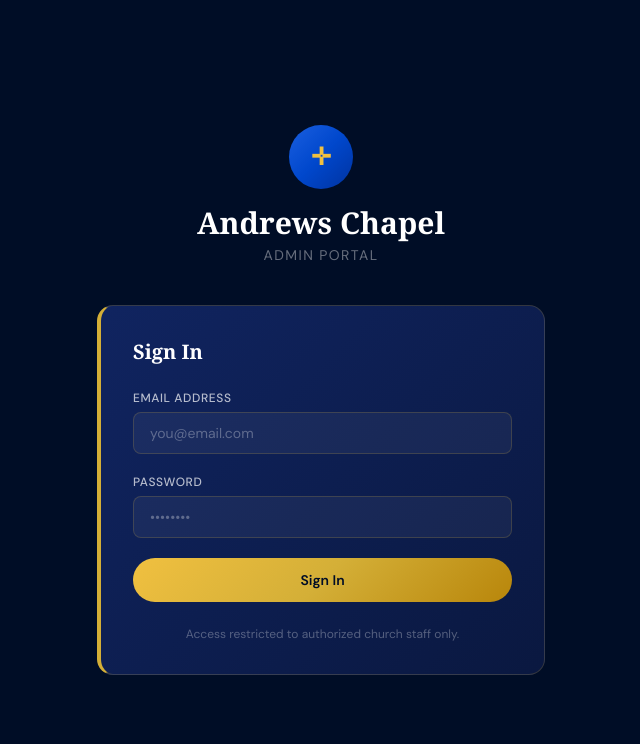
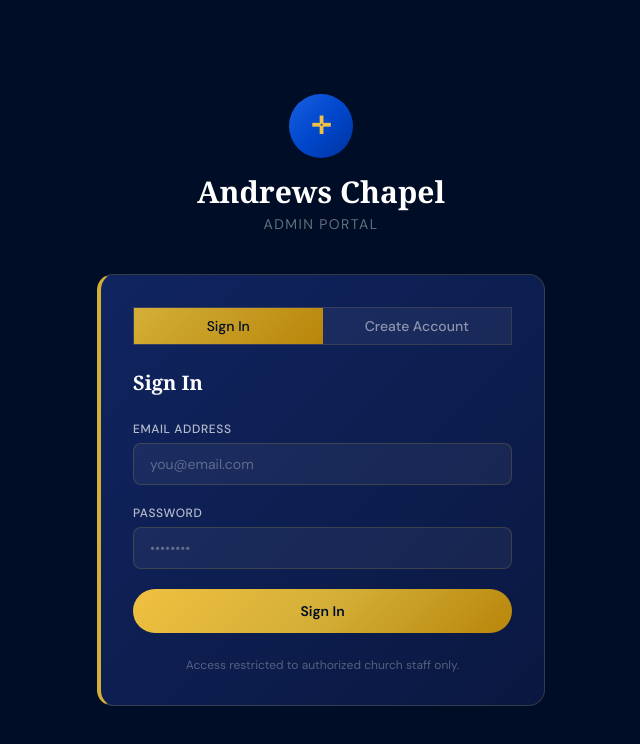
Before and after one commit to CMjmc86/andrews-chapel-next, a Next.js app: page /auth in a window 1280 px wide. Shown: the top 744 px of the page, without its empty margins (319-959 px from the left). Built offline with nearby package versions, Linux system fonts and the light colour scheme; no server answers; a web font is replaced by a local one.

Commit message:
Phase 2: Role management complete, RLS fix, email display, auth signup

```diff
--- a/src/app/admin/roles/page.tsx
+++ b/src/app/admin/roles/page.tsx
@@ -16,8 +16,8 @@ type AdminUser = {
   id: string;
   user_id: string;
   role: Role;
+  email?: string;
   created_at: string;
-  email?: string;
 };
 
 const ROLE_LABELS: Record<Role, string> = {
@@ -78,17 +78,13 @@ export default function RolesPage() {
       .from("admin_roles")
       .select("*")
       .order("created_at", { ascending: true });
-
-    if (data) {
-      // Fetch emails from auth.users via a server call would be ideal,
-      // but for now we show user_id truncated
-      setAdmins(data as AdminUser[]);
-    }
+    if (data) setAdmins(data as AdminUser[]);
     setLoading(false);
   }, []);
 
   const checkAuth = useCallback(async () => {
     const role = await getUserRole();
+    console.log("Role detected:", role);
     if (!role) { router.push("/auth"); return; }
     if (!canManageRoles(role)) { router.push("/admin"); return; }
     setUserRole(role);
@@ -103,18 +99,11 @@ export default function RolesPage() {
     setAddLoading(true);
     setAddError("");
     setAddSuccess("");
-
-    // Look up user by email using admin_roles join —
-    // We need the user's UUID from their email.
-    // Since we can't query auth.users directly from client,
-    // we'll use a Supabase RPC or prompt for user_id.
-    // For now, call our API route to handle this server-side.
     const res = await fetch("/api/admin/add-role", {
       method: "POST",
       headers: { "Content-Type": "application/json" },
       body: JSON.stringify({ email: newEmail, role: newRole }),
     });
-
     const result = await res.json();
     if (!res.ok || !result.success) {
       setAddError(result.error || "Failed to add user. Make sure they have an existing account.");
@@ -143,7 +132,6 @@ export default function RolesPage() {
 
   return (
     <main className="min-h-screen bg-[#000D26] text-white">
-      {/* Header */}
       <header
         className="px-6 py-4 flex items-center justify-between"
         style={{ borderBottom: "1px solid rgba(212,175,55,0.15)", background: "rgba(16,36,96,0.5)" }}
@@ -169,8 +157,6 @@ export default function RolesPage() {
       </header>
 
       <div className="max-w-4xl mx-auto px-4 py-8 space-y-6">
-
-        {/* Add User Form */}
         {showAddForm && (
           <div className="p-6 rounded-xl" style={cardStyle}>
             <h2 className="font-serif text-lg font-bold text-white mb-4">Add Admin User</h2>
@@ -225,7 +211,6 @@ export default function RolesPage() {
           </div>
         )}
 
-        {/* Role Legend */}
         <div className="grid grid-cols-2 sm:grid-cols-4 gap-3">
           {(Object.keys(ROLE_LABELS) as Role[]).map((role) => {
             const colors = ROLE_COLORS[role];
@@ -244,7 +229,6 @@ export default function RolesPage() {
           })}
         </div>
 
-        {/* Admin Users List */}
         <div>
           <h2 className="font-serif text-lg font-bold text-white mb-4">Admin Users ({admins.length})</h2>
           {loading ? (
@@ -267,11 +251,12 @@ export default function RolesPage() {
                       <RoleBadge role={admin.role} />
                       <p className="text-white/25 text-xs">Added {formatDate(admin.created_at)}</p>
                     </div>
-                    <p className="text-white/50 text-xs font-mono">User ID: {admin.user_id.slice(0, 16)}...</p>
+                    <p className="text-white/60 text-sm">
+                      {admin.email || `User ID: ${admin.user_id.slice(0, 16)}...`}
+                    </p>
                   </div>
 
                   <div className="flex items-center gap-2 flex-wrap">
-                    {/* Change role — can't change your own role or other super_admins */}
                     <div style={{ background: "rgba(255,255,255,0.05)", border: "1px solid rgba(212,175,55,0.2)", borderRadius: "0.5rem" }}>
                       <select
                         value={admin.role}
@@ -285,7 +270,6 @@ export default function RolesPage() {
                       </select>
                     </div>
 
-                    {/* Delete */}
                     {confirmDelete === admin.id ? (
                       <div className="flex gap-2">
                         <button
--- a/src/app/api/admin/add-role/route.ts
+++ b/src/app/api/admin/add-role/route.ts
@@ -47,7 +47,7 @@ export async function POST(req: Request): Promise<NextResponse> {
     // Insert new role
     const { error: insertError } = await supabaseAdmin
       .from("admin_roles")
-      .insert([{ user_id: user.id, role }]);
+      .insert([{ user_id: user.id, role, email}]);
 
     if (insertError) {
       return NextResponse.json({ success: false, error: insertError.message }, { status: 500 });
--- a/src/app/auth/page.tsx
+++ b/src/app/auth/page.tsx
@@ -8,18 +8,55 @@ const inputCls = "w-full px-4 py-2.5 rounded-lg text-sm text-white bg-transparen
 
 export default function AuthPage() {
   const router = useRouter();
+  const [mode, setMode] = useState<"signin" | "signup">("signin");
   const [loading, setLoading] = useState(false);
   const [error, setError] = useState("");
-  const [form, setForm] = useState({ email: "", password: "" });
+  const [success, setSuccess] = useState("");
+  const [form, setForm] = useState({ email: "", password: "", confirm_password: "" });
 
   function handleChange(e: React.ChangeEvent<HTMLInputElement>) {
     setForm((prev) => ({ ...prev, [e.target.name]: e.target.value }));
+  }
+
+  function switchMode(newMode: "signin" | "signup") {
+    setMode(newMode);
+    setError("");
+    setSuccess("");
+    setForm({ email: "", password: "", confirm_password: "" });
   }
 
   async function handleSubmit(e: React.FormEvent) {
     e.preventDefault();
     setLoading(true);
     setError("");
+    setSuccess("");
+
+    if (mode === "signup") {
+      if (form.password !== form.confirm_password) {
+        setError("Passwords do not match.");
+        setLoading(false);
+        return;
+      }
+      if (form.password.length < 8) {
+        setError("Password must be at least 8 characters.");
+        setLoading(false);
+        return;
+      }
+      const { error: sbError } = await supabase.auth.signUp({
+        email: form.email,
+        password: form.password,
+      });
+      if (sbError) {
+        setError(sbError.message);
+        setLoading(false);
+        return;
+      }
+      setSuccess("Account created! You can now be assigned a role by the admin. Sign in below.");
+      switchMode("signin");
+      setLoading(false);
+      return;
+    }
+
     const { error: sbError } = await supabase.auth.signInWithPassword({
       email: form.email,
       password: form.password,
@@ -42,9 +79,39 @@ export default function AuthPage() {
           <h1 className="font-serif text-3xl font-bold text-white mb-1">Andrews Chapel</h1>
           <p className="text-white/40 text-sm uppercase tracking-widest">Admin Portal</p>
         </div>
+
         <div className="rounded-2xl p-8" style={{ background: "linear-gradient(135deg, #102460 0%, #0a1840 100%)", border: "1px solid rgba(212,175,55,0.2)", borderLeft: "4px solid #D4AF37" }}>
-          <h2 className="font-serif text-xl font-bold text-white mb-6">Sign In</h2>
+          {/* Mode toggle */}
+          <div className="flex rounded-lg overflow-hidden mb-6" style={{ background: "rgba(255,255,255,0.05)", border: "1px solid rgba(212,175,55,0.15)" }}>
+            <button
+              onClick={() => switchMode("signin")}
+              className="flex-1 py-2 text-sm font-medium transition-all"
+              style={{
+                background: mode === "signin" ? "linear-gradient(135deg, #D4AF37, #B8860B)" : "transparent",
+                color: mode === "signin" ? "#000D26" : "rgba(255,255,255,0.5)",
+              }}
+            >
+              Sign In
+            </button>
+            <button
+              onClick={() => switchMode("signup")}
+              className="flex-1 py-2 text-sm font-medium transition-all"
+              style={{
+                background: mode === "signup" ? "linear-gradient(135deg, #D4AF37, #B8860B)" : "transparent",
+                color: mode === "signup" ? "#000D26" : "rgba(255,255,255,0.5)",
+              }}
+            >
+              Create Account
+            </button>
+          </div>
+
+          <h2 className="font-serif text-xl font-bold text-white mb-6">
+            {mode === "signin" ? "Sign In" : "Create Account"}
+          </h2>
+
           {error && <p className="text-red-400 text-sm mb-5 p-3 rounded-lg bg-red-400/10 border border-red-400/30">{error}</p>}
+          {success && <p className="text-green-400 text-sm mb-5 p-3 rounded-lg bg-green-400/10 border border-green-400/30">{success}</p>}
+
           <form onSubmit={handleSubmit} className="space-y-5">
             <div>
               <label className="block text-xs font-medium text-white/70 mb-1.5 uppercase tracking-wider">Email Address</label>
@@ -58,11 +125,23 @@ export default function AuthPage() {
                 <input name="password" type="password" value={form.password} onChange={handleChange} required placeholder="••••••••" className={inputCls} />
               </div>
             </div>
+            {mode === "signup" && (
+              <div>
+                <label className="block text-xs font-medium text-white/70 mb-1.5 uppercase tracking-wider">Confirm Password</label>
+                <div style={{ background: "rgba(255,255,255,0.05)", border: "1px solid rgba(212,175,55,0.2)", borderRadius: "0.5rem" }}>
+                  <input name="confirm_password" type="password" value={form.confirm_password} onChange={handleChange} required placeholder="••••••••" className={inputCls} />
+                </div>
+              </div>
+            )}
             <button type="submit" disabled={loading} className="w-full py-3 text-sm font-semibold rounded-full text-[#000D26] hover:opacity-90 transition-opacity disabled:opacity-60 mt-2" style={{ background: "linear-gradient(135deg, #F0C040, #D4AF37, #B8860B)" }}>
-              {loading ? "Signing in..." : "Sign In"}
+              {loading ? (mode === "signin" ? "Signing in..." : "Creating account...") : (mode === "signin" ? "Sign In" : "Create Account")}
             </button>
           </form>
-          <p className="text-center text-white/30 text-xs mt-6">Access restricted to authorized church staff only.</p>
+          <p className="text-center text-white/30 text-xs mt-6">
+            {mode === "signup"
+              ? "After creating your account, an admin will assign your role before you can access the dashboard."
+              : "Access restricted to authorized church staff only."}
+          </p>
         </div>
       </div>
     </main>
```
